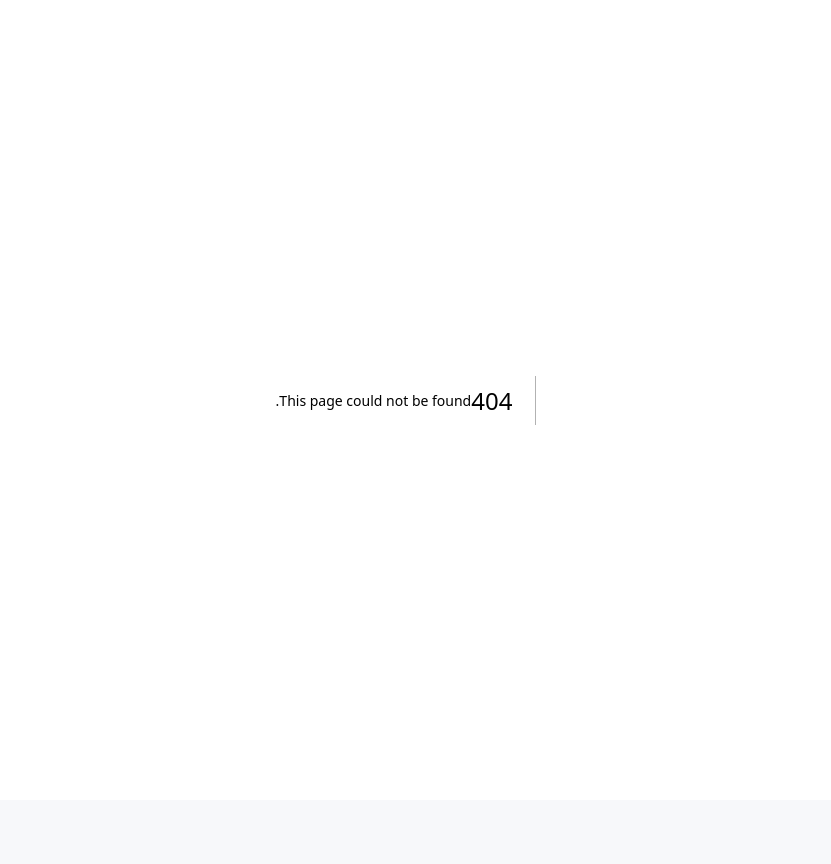
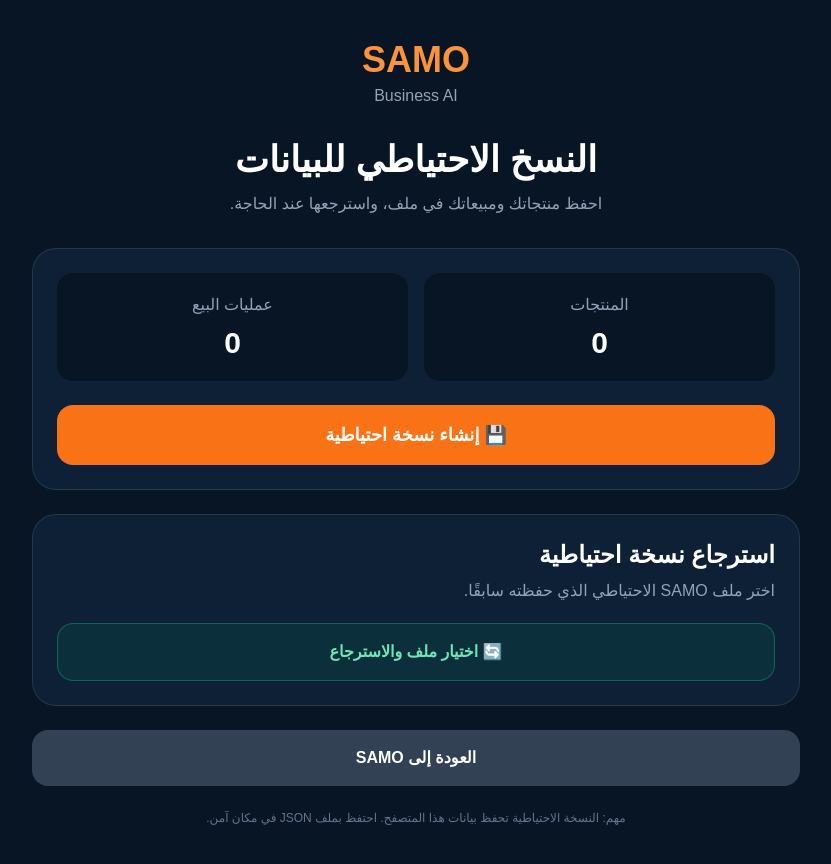
Before and after one commit to asooh10-collab/Samo-Business-AI, a Next.js app: page /backup in a window 1280 px wide. Before the commit this address had no page. Shown: the whole page, without its empty margins (224-1055 px from the left). Before the commit the page ends 800 px from the top, so only its background shows below. Built offline with nearby package versions, Linux system fonts and the light colour scheme.

Commit message:
Add BackupPage component for data backup and restore

```diff
--- /dev/null
+++ b/app/backup/page.tsx
@@ -0,0 +1,314 @@
+"use client";
+
+import { ChangeEvent, useEffect, useState } from "react";
+
+type Product = {
+  id: number;
+  name: string;
+  cost: number;
+  price: number;
+  quantity: number;
+};
+
+type Sale = {
+  id: number;
+  productId: number;
+  productName: string;
+  quantity: number;
+  total: number;
+  profit: number;
+  date: string;
+};
+
+type BackupData = {
+  app: string;
+  version: number;
+  createdAt: string;
+  products: Product[];
+  sales: Sale[];
+};
+
+export default function BackupPage() {
+  const [productsCount, setProductsCount] = useState(0);
+  const [salesCount, setSalesCount] = useState(0);
+  const [message, setMessage] = useState("");
+  const [error, setError] = useState("");
+
+  function readCurrentData() {
+    try {
+      const products: Product[] = JSON.parse(
+        localStorage.getItem("samo_products") || "[]"
+      );
+
+      const sales: Sale[] = JSON.parse(
+        localStorage.getItem("samo_sales") || "[]"
+      );
+
+      setProductsCount(
+        Array.isArray(products) ? products.length : 0
+      );
+
+      setSalesCount(
+        Array.isArray(sales) ? sales.length : 0
+      );
+    } catch {
+      setProductsCount(0);
+      setSalesCount(0);
+    }
+  }
+
+  useEffect(() => {
+    readCurrentData();
+  }, []);
+
+  function createBackup() {
+    setError("");
+    setMessage("");
+
+    try {
+      const products: Product[] = JSON.parse(
+        localStorage.getItem("samo_products") || "[]"
+      );
+
+      const sales: Sale[] = JSON.parse(
+        localStorage.getItem("samo_sales") || "[]"
+      );
+
+      const backup: BackupData = {
+        app: "SAMO Business AI",
+        version: 1,
+        createdAt: new Date().toISOString(),
+        products: Array.isArray(products) ? products : [],
+        sales: Array.isArray(sales) ? sales : [],
+      };
+
+      const blob = new Blob(
+        [JSON.stringify(backup, null, 2)],
+        {
+          type: "application/json;charset=utf-8",
+        }
+      );
+
+      const url = URL.createObjectURL(blob);
+
+      const link = document.createElement("a");
+
+      link.href = url;
+
+      link.download =
+        `samo-backup-${new Date()
+          .toISOString()
+          .slice(0, 10)}.json`;
+
+      document.body.appendChild(link);
+
+      link.click();
+
+      link.remove();
+
+      URL.revokeObjectURL(url);
+
+      setMessage(
+        "تم إنشاء النسخة الاحتياطية بنجاح. احتفظ بالملف في مكان آمن."
+      );
+    } catch {
+      setError(
+        "تعذر إنشاء النسخة الاحتياطية."
+      );
+    }
+  }
+
+  function restoreBackup(
+    event: ChangeEvent<HTMLInputElement>
+  ) {
+    const file = event.target.files?.[0];
+
+    event.target.value = "";
+
+    if (!file) return;
+
+    setError("");
+    setMessage("");
+
+    const reader = new FileReader();
+
+    reader.onload = () => {
+      try {
+        const backup =
+          JSON.parse(
+            String(reader.result)
+          ) as Partial<BackupData>;
+
+        if (
+          !backup ||
+          backup.app !== "SAMO Business AI" ||
+          !Array.isArray(backup.products) ||
+          !Array.isArray(backup.sales)
+        ) {
+          throw new Error("invalid backup");
+        }
+
+        const ok = window.confirm(
+          "سيتم استبدال بيانات المنتجات والمبيعات الحالية بالنسخة الاحتياطية. هل تريد المتابعة؟"
+        );
+
+        if (!ok) return;
+
+        localStorage.setItem(
+          "samo_products",
+          JSON.stringify(backup.products)
+        );
+
+        localStorage.setItem(
+          "samo_sales",
+          JSON.stringify(backup.sales)
+        );
+
+        setProductsCount(
+          backup.products.length
+        );
+
+        setSalesCount(
+          backup.sales.length
+        );
+
+        setMessage(
+          "تم استرجاع البيانات بنجاح. ارجع إلى SAMO واعمل Refresh للتأكد."
+        );
+      } catch {
+        setError(
+          "الملف غير صالح أو ليس نسخة احتياطية من SAMO."
+        );
+      }
+    };
+
+    reader.onerror = () => {
+      setError(
+        "تعذر قراءة ملف النسخة الاحتياطية."
+      );
+    };
+
+    reader.readAsText(file);
+  }
+
+  return (
+    <main
+      dir="rtl"
+      className="min-h-screen bg-[#071525] text-white px-5 py-10"
+    >
+      <div className="mx-auto max-w-3xl">
+
+        <div className="mb-8 text-center">
+
+          <div className="text-4xl font-black text-orange-400">
+            SAMO
+          </div>
+
+          <div className="text-slate-400 mt-1">
+            Business AI
+          </div>
+
+          <h1 className="mt-8 text-3xl md:text-4xl font-black">
+            النسخ الاحتياطي للبيانات
+          </h1>
+
+          <p className="mt-3 text-slate-400">
+            احفظ منتجاتك ومبيعاتك في ملف،
+            واسترجعها عند الحاجة.
+          </p>
+
+        </div>
+
+        <section className="rounded-3xl border border-white/10 bg-[#0d2035] p-6 mb-6">
+
+          <div className="grid grid-cols-2 gap-4 mb-6">
+
+            <div className="rounded-2xl bg-[#071525] p-5 text-center">
+
+              <div className="text-slate-400 mb-2">
+                المنتجات
+              </div>
+
+              <div className="text-3xl font-black">
+                {productsCount}
+              </div>
+
+            </div>
+
+            <div className="rounded-2xl bg-[#071525] p-5 text-center">
+
+              <div className="text-slate-400 mb-2">
+                عمليات البيع
+              </div>
+
+              <div className="text-3xl font-black">
+                {salesCount}
+              </div>
+
+            </div>
+
+          </div>
+
+          <button
+            type="button"
+            onClick={createBackup}
+            className="w-full rounded-2xl bg-orange-500 px-5 py-4 text-lg font-black hover:bg-orange-400"
+          >
+            💾 إنشاء نسخة احتياطية
+          </button>
+
+        </section>
+
+        <section className="rounded-3xl border border-white/10 bg-[#0d2035] p-6 mb-6">
+
+          <h2 className="text-2xl font-bold">
+            استرجاع نسخة احتياطية
+          </h2>
+
+          <p className="mt-2 mb-5 text-slate-400">
+            اختر ملف SAMO الاحتياطي الذي حفظته سابقًا.
+          </p>
+
+          <label className="block w-full cursor-pointer rounded-2xl border border-emerald-500/40 bg-emerald-500/10 px-5 py-4 text-center font-black text-emerald-300 hover:bg-emerald-500/20">
+
+            🔄 اختيار ملف والاسترجاع
+
+            <input
+              type="file"
+              accept="application/json,.json"
+              onChange={restoreBackup}
+              className="hidden"
+            />
+
+          </label>
+
+        </section>
+
+        {message && (
+          <div className="rounded-2xl border border-emerald-500/30 bg-emerald-500/10 p-5 text-emerald-300">
+            {message}
+          </div>
+        )}
+
+        {error && (
+          <div className="rounded-2xl border border-red-500/30 bg-red-500/10 p-5 text-red-300">
+            {error}
+          </div>
+        )}
+
+        <a
+          href="/"
+          className="mt-6 block rounded-2xl bg-slate-700 px-5 py-4 text-center font-bold hover:bg-slate-600"
+        >
+          العودة إلى SAMO
+        </a>
+
+        <p className="mt-6 text-center text-xs text-slate-500">
+          مهم: النسخة الاحتياطية تحفظ بيانات هذا المتصفح.
+          احتفظ بملف JSON في مكان آمن.
+        </p>
+
+      </div>
+    </main>
+  );
+}
```
